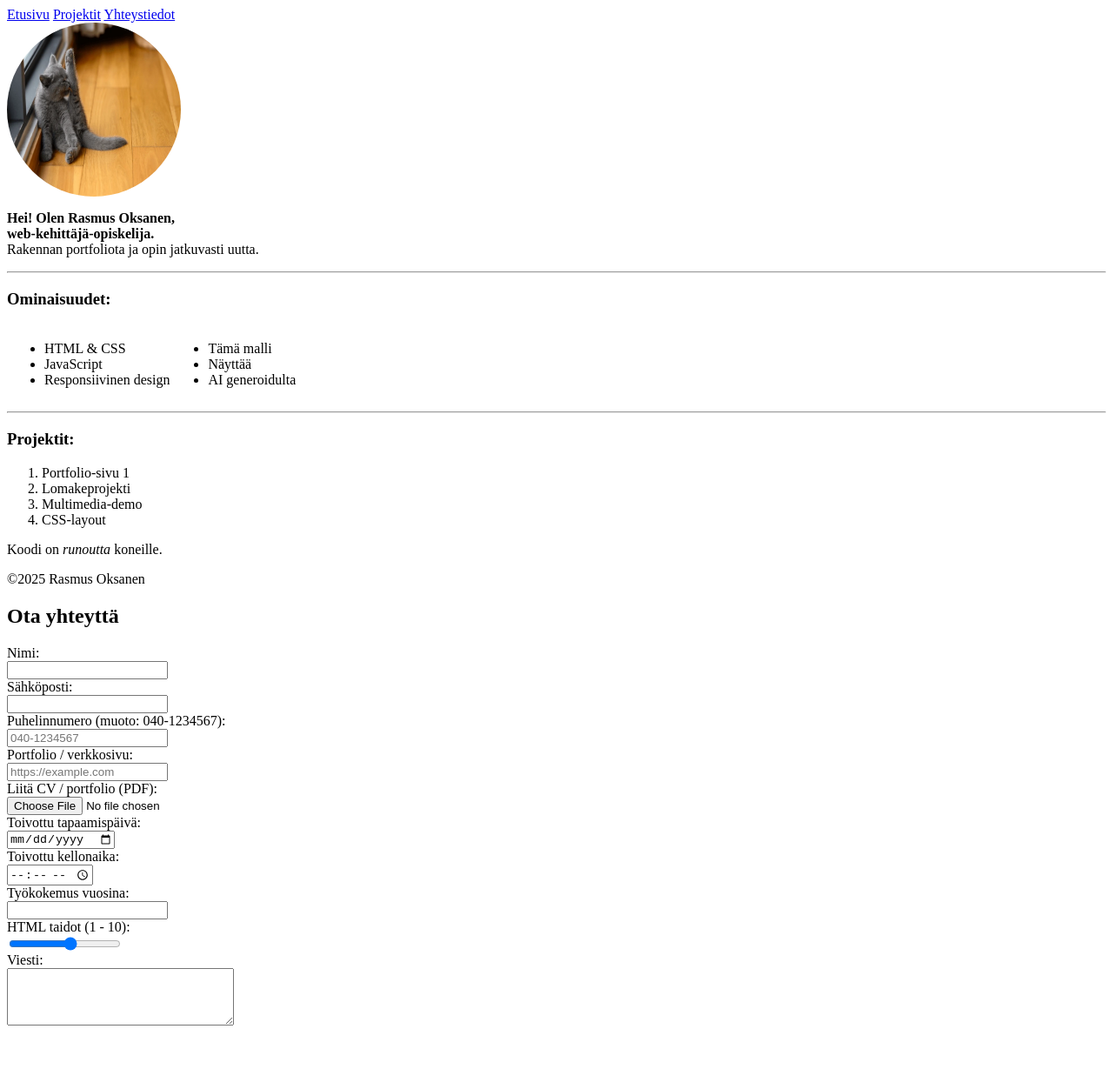
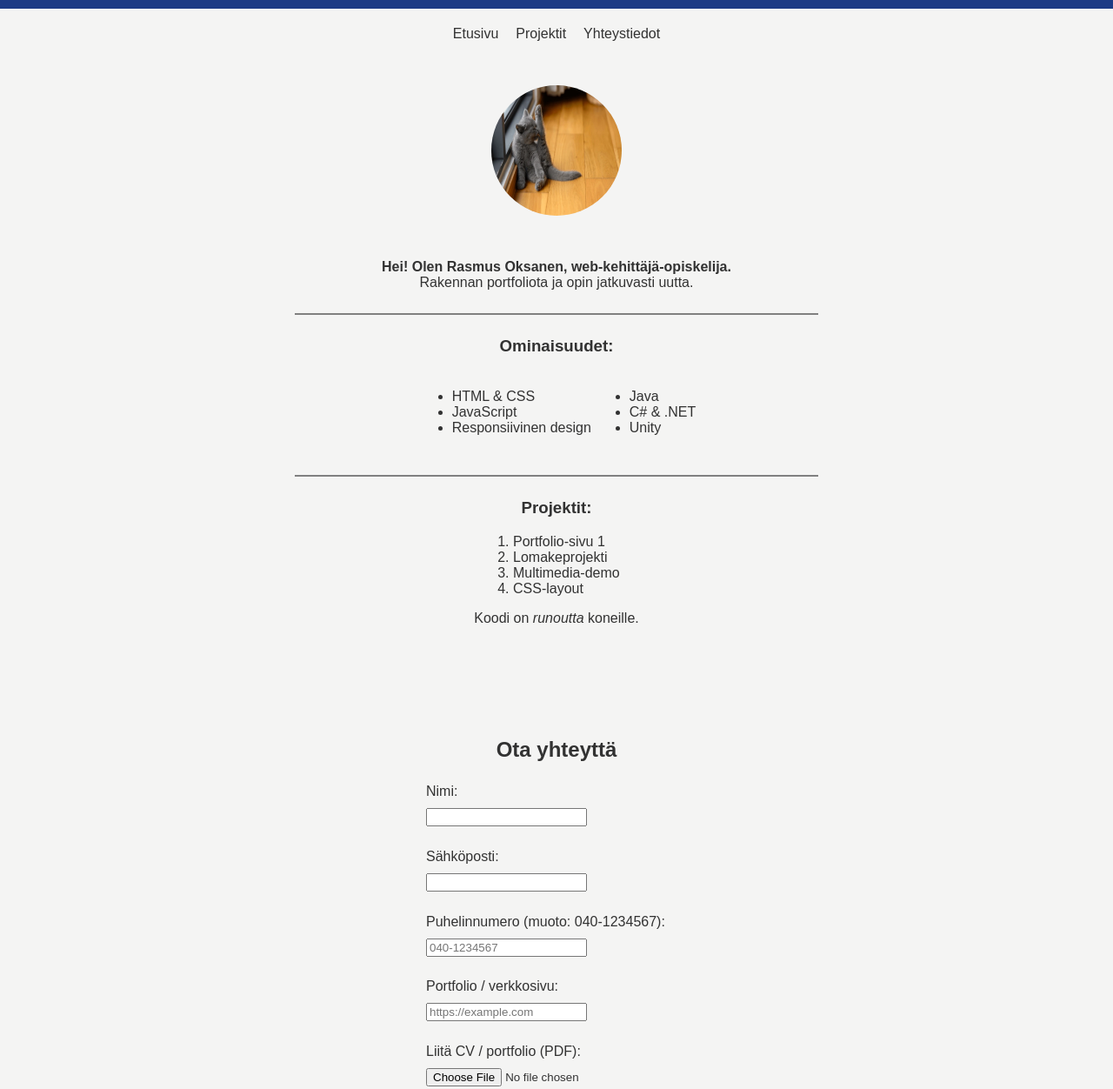
Before and after one commit to s0meq/Web1, a plain HTML site: page assignment02/index.html in a window 1280 px wide. Shown: the top 1252 px of the page at 87% size. Before the commit the page ends 1187 px from the top, so only its background shows below. Drawn offline with Linux system fonts and the light colour scheme.

Commit message:
Styling complete

```diff
--- a/assignment02/index.html
+++ b/assignment02/index.html
@@ -8,22 +8,30 @@
     </head>
     <body>
         <section id="page-top">
-            <div class="container_buttons" id="container_buttons-nav">
-                <a href="#page-top">Etusivu</a>
-                <a href="#page-projects">Projektit</a>
-                <a href="#page-contact_info">Yhteystiedot</a>
+            <div class="flex_btns-container" id="buttons_nav-container">
+                <div class="flex-nav-btn" id="front_page_btn-container">
+                    <a href="#page-top" class="nav-btn" id="front_page-btn">Etusivu</a>
+                </div>
+
+                <div class="flex-nav-btn" id="projects_btn-container">
+                    <a href="#page-projects" class="nav-btn" id="projects_btn">Projektit</a>
+                </div>
+
+                <div class="flex-nav-btn" id="contacts_btn-container">
+                    <a href="#page-contact_info" class="nav-btn" id="contacts_btn">Yhteystiedot</a>
+                </div>
             </div>
         </section>
         <section>
-            <img src="catto.webp" alt="Omakuva" id="avatar" width="200" height="200">
+            <img src="catto.webp" alt="Omakuva" id="avatar" width="150" height="150">
             <p>
-                <b>Hei! Olen Rasmus Oksanen,<br>web-kehittäjä-opiskelija.</b>
+                <b>Hei! Olen Rasmus Oksanen, web-kehittäjä-opiskelija.</b>
                 <br>
                 Rakennan portfoliota ja opin jatkuvasti uutta.
             </p>
             <hr>
             <h3>Ominaisuudet:</h3>
-            <table>
+            <table align="center">
                 <tr>
                     <td>
                         <ul>
@@ -34,9 +42,9 @@
                     </td>
                     <td>
                         <ul>
-                            <li>Tämä malli</li>
-                            <li>Näyttää</li>
-                            <li>AI generoidulta</li>
+                            <li>Java</li>
+                            <li>C# & .NET</li>
+                            <li>Unity</li>
                         </ul>
                     </td>
                 </tr>
@@ -45,51 +53,78 @@
         <hr>
         <section id="page-projects">
             <h3>Projektit:</h3>
-            <ol>
+            <div class="list-container" id="projects_list-container">
+                <ol id="projects_list">
                     <li>Portfolio-sivu 1</li>
                     <li>Lomakeprojekti</li>
                     <li>Multimedia-demo</li>
                     <li>CSS-layout</li>
                 </ol>
+            </div>
         </section>
         <p>Koodi on <i>runoutta</i> koneille.</p>
-        <p>&copy;2025 Rasmus Oksanen</p>
         <section id="page-contact_info">
             <h1>Ota yhteyttä</h1>
             <form action="#" id="get-in-touch">
+
+                <div class="form_input-container" id="form_fname-container">
                     <label for="fname">Nimi:</label>
                     <input type="text" id="fname" name="fname" class="input_info">
+                </div>
 
+                <div class="form_input-container" id="form_email-container">
                    <label for="email">Sähköposti:</label>
                    <input type="email" id="email" name="email" class="input_info">
+                </div>
 
+                <div class="form_input-container" id="form_tel_num-container">
                     <label for="phone_num">Puhelinnumero (muoto: 040-1234567):</label>
                     <input type="tel" id="phone_num"
                     name="phone_num" class="input_info" pattern="[0-9]{3}-[0-9]{7}" placeholder="040-1234567">
+                </div>
 
+                <div class="form_input-container" id="form_portfolio_or_website-container">
                     <label for="portfolio_or_website">Portfolio / verkkosivu:</label>
                     <input type="text" id="portfolio_or_website"
                     name="portfolio_or_website" class="input_info" placeholder="https://example.com">
+                </div>
 
+                <div class="form_input-container" id="form_add_cv-container">
                     <label for="add_file_cv">Liitä CV / portfolio (PDF):</label>
                     <input type="file" id="add_file_cv" name="add_file_cv" class="input_info">
+                </div>
 
+                <div class="form_input-container" id="form_meeting_date-container">
                     <label for="meeting_date">Toivottu tapaamispäivä:</label>
                     <input type="date" id="meeting_date" name="meeting_date" class="input_info">
+                </div>
 
+                <div class="form_input-container" id="form_meeting_time-container">
                     <label for="meeting_time">Toivottu kellonaika:</label>
                     <input type="time" id="meeting_time" name="meeting_time" class="input_info">
+                </div>
 
+                <div class="form_input-container" id="form_work_exp-container">
                     <label for="work_exp">Työkokemus vuosina:</label>
                     <input type="number" id="work_exp" name="work_exp" class="input_info">
+                </div>
 
+                <div class="form_input-container" id="form_html_skill-container">
                     <label for="html_skill">HTML taidot (1 - 10):</label>
                     <input type="range" id="html_skill" name="html_skill" class="input_info" min="1" max="10">
+                </div>
 
+                <div class="form_input-container" id="form_comment-container">
                     <label for="comment">Viesti:</label>
                     <textarea form="get-in-touch" id="comment"
                     name="comment" class="input_info" maxlength="500" cols="30" rows="4"></textarea>
+                </div>
             </form>
         </section>
+        <footer>
+            <p class="footer-text"><b>&copy;2025 Rasmus Oksanen</b></p>
+            <p class="footer-text">This portfolio does <em>NOT</em> represent the real me or my actual portfolio,<br>
+            since this is merely a school project.</p>
+        </footer>
     </body>
 </html>
--- a/assignment02/styles02.css
+++ b/assignment02/styles02.css
@@ -1,9 +1,101 @@
-/* To set elements to block display */
-#avatar, .input_info {
+/* Font and other stuff to get a similar look with the example. */
+* {
+    font-family: Arial, Helvetica, sans-serif;
+    color: #323232;
+}
+body {
+    border-top: 10px solid #1c3a85;
+    border-bottom: 10px solid grey;
+    border-style: solid none solid none;
+    margin: 0;
+    background-color: #f4f4f3;
+}
+hr {
+    margin: auto;
+    margin-top: 2%;
+    margin-bottom: 2%;
+    border: 1px solid gray;
+    max-width: 600px;
+}
+p, h1, h3 {
+    text-align: center;
+}
+footer {
+    padding: 5%;
+    font-size: small;
+    background-color: grey;
+}
+.list-container {
+    margin: auto;
+    width: 180px;
+}
+
+/* flexbox container */
+.flex_btns-container {
+    margin-top: 20px;
+    display: flex;
+    justify-content: center;
+}
+/* Buttons inside flexbox */
+.flex_btns-container>div {
+    text-align: center;
+}
+
+/* Navigation buttons as links, styled as such */
+.nav-btn:link, .nav-btn:visited {
+    padding: 10px;
+    color: #323232;
+    text-decoration: none;
+}
+.nav-btn:hover {
+    color: #cecece;
+    background-color: #323232;
+}
+#front_page-btn {
+    border-radius: 10px 0px 0px 10px;
+}
+#contacts_btn {
+    border-radius: 0px 10px 10px 0px;
+}
+/* ------------------------- */
+
+/* This makes the input fields blocks. otherwise they're all inline
+   with the labels. */
+.input_info {
     display: block;
+    margin-top: 10px;
+}
+
+/* These have the label and the input field as children */
+.form_input-container {
+    display: block;
+    margin: auto;
+    width: 300px;
+    margin-top: 2%;
+    margin-bottom: 2%;
 }
 
 /* Picture */
 #avatar {
-    border-radius: 55%;
+    border-radius: 50%;
+    display: block;
+    margin: auto;
+    margin-top: 50px;
+    margin-bottom: 50px;
 }
+
+#page-contact_info {
+    margin-top: 10%;
+}
+
+/* Add selectors to see dotted border
+div {
+    border: 2px dotted red;
+}
+h1, p, ul, ol, li, form {
+    border: 2px dotted green;
+}
+section {
+    border: 2px dotted blue;
+}
+*/
```
Lines whose indentation alone changed are shown as unchanged.
